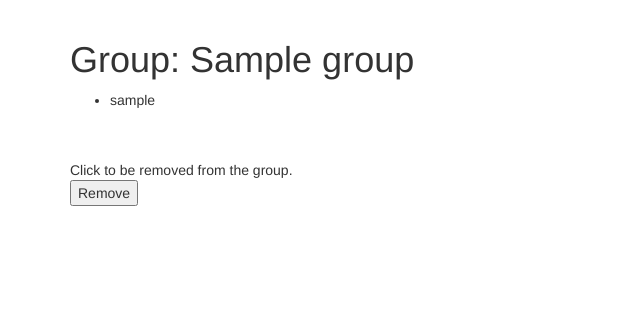
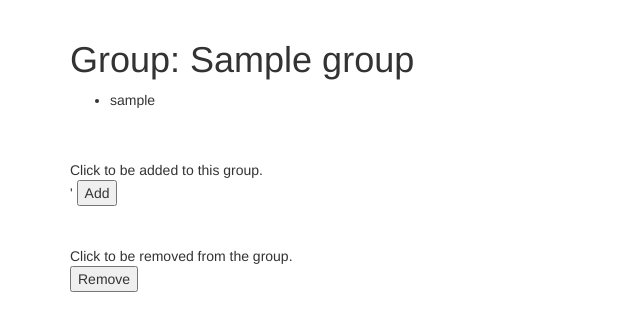
Before and after one commit to justKnoWhere/knowhere, a Django app: page /group/1/ in a window 1280 px wide. Shown: the part 51-382 px from the top of the page, without its empty margins (0-640 px from the left). Run offline with Django 3.2, Linux system fonts and the light colour scheme; tables that the repository leaves empty hold one stand-in row (Sample ...); some libraries are stand-ins or nearby versions.

Commit message:
If a user is not listed in a group, the user can add himself to a public group

```diff
--- a/website/templates/website/group_detail.html
+++ b/website/templates/website/group_detail.html
@@ -14,6 +14,13 @@
         </ul>
     </div>
     <br><br>
+    {% if not request.user  in group.users.all %}
+        <div>Click to be added to this group.
+            <form action="{% url 'group_adduser' group.id %}">'
+            <input type="submit" value="Add"/></div>
+            </form>
+        <br><br>
+    {% endif %}
     <div>Click to be removed from the group.
     <form action="{% url 'group_removal' group.id %}">
         <input type="submit" value="Remove"/></div>
--- a/website/urls.py
+++ b/website/urls.py
@@ -9,6 +9,7 @@ urlpatterns = [
     url(r'^notification_zones/$', views.notification_zones, name='notification_zones'),
     url(r'^group/new/$', views.group_new, name='group_new'),
     url(r'^group/(?P<pk>[0-9]+)/$', views.group_detail, name='group_detail'),
+    url(r'^group/(?P<pk>[0-9]+)/adduser$', views.group_adduser, name='group_adduser'),
     url(r'^group/(?P<pk>[0-9]+)/removal$', views.group_removal, name='group_removal'),
     url(r'^notification/new/$', views.notification_new, name='notification_new'),
     url(r'^notification/(?P<pk>[0-9]+)/$', views.notification_detail, name='notification_detail'),
--- a/website/views.py
+++ b/website/views.py
@@ -46,6 +46,12 @@ def notification_zone_detail(request, pk):
 def notification_zones(request):
     user_notification_zones = NotificationZone.objects.filter(user=request.user)
     return render(request, 'website/notification_zones.html', {'notification_zones': user_notification_zones})
+
+
+def group_adduser(request, pk):
+    group = get_object_or_404(Group, pk=pk)
+    group.users.add(request.user)
+    return render(request, 'website/group_detail.html', {'group': group})
 
 
 def group_new(request):
```
